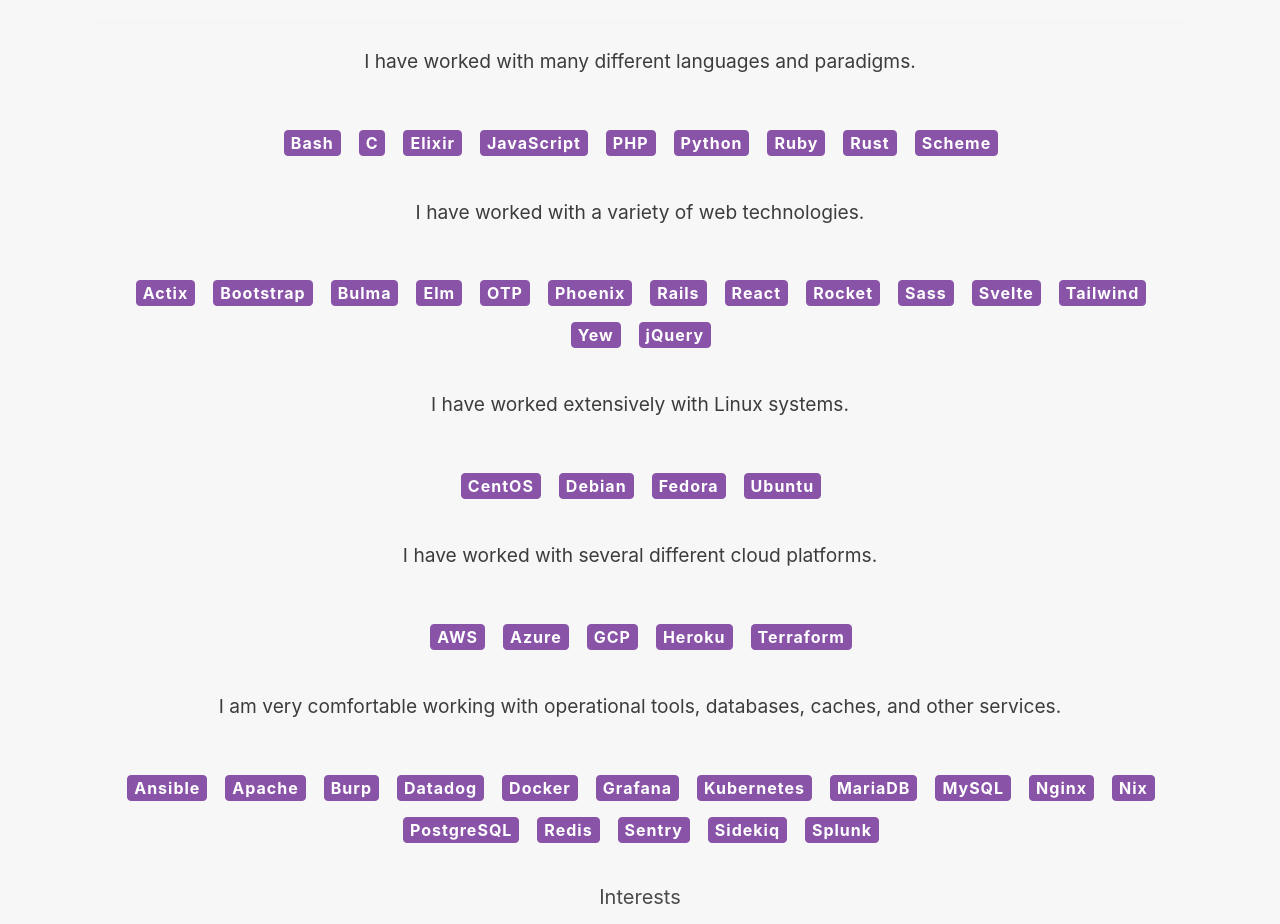
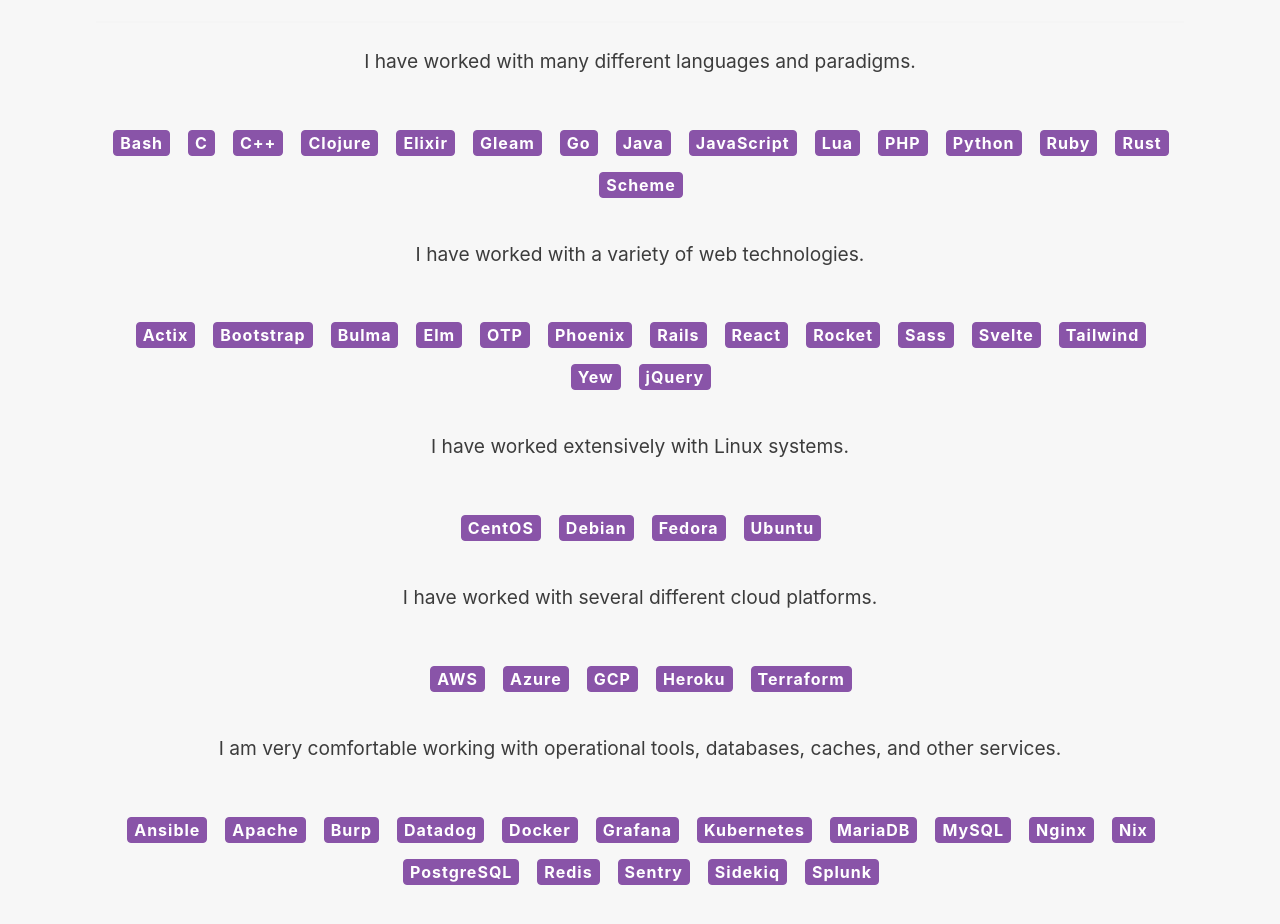
Before and after one commit to tacoda/tacoda-site, a Gatsby site: page /hireme in a window 1280 px wide. Shown: the part 1101-2025 px from the top of the page. Built offline with nearby package versions, Linux system fonts and the light colour scheme; Gatsby itself is replaced by a stand-in of ours.

Commit message:
Add more languages

```diff
--- a/src/pages/hireme.js
+++ b/src/pages/hireme.js
@@ -99,8 +99,14 @@
 const langTags = [
   "Bash",
   "C",
+  "C++",
+  "Clojure",
   "Elixir",
+  "Gleam",
+  "Go",
+  "Java",
   "JavaScript",
+  "Lua",
   "PHP",
   "Python",
   "Ruby",
```
